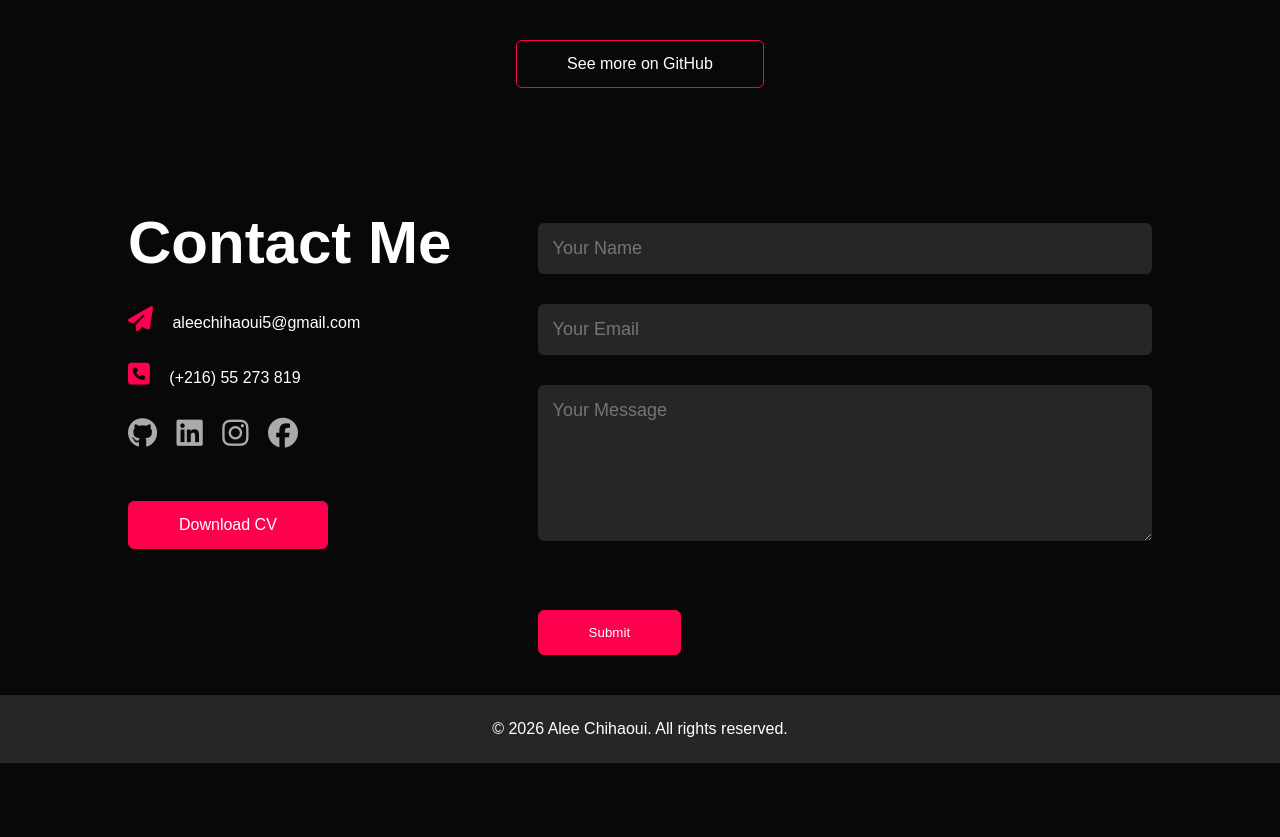
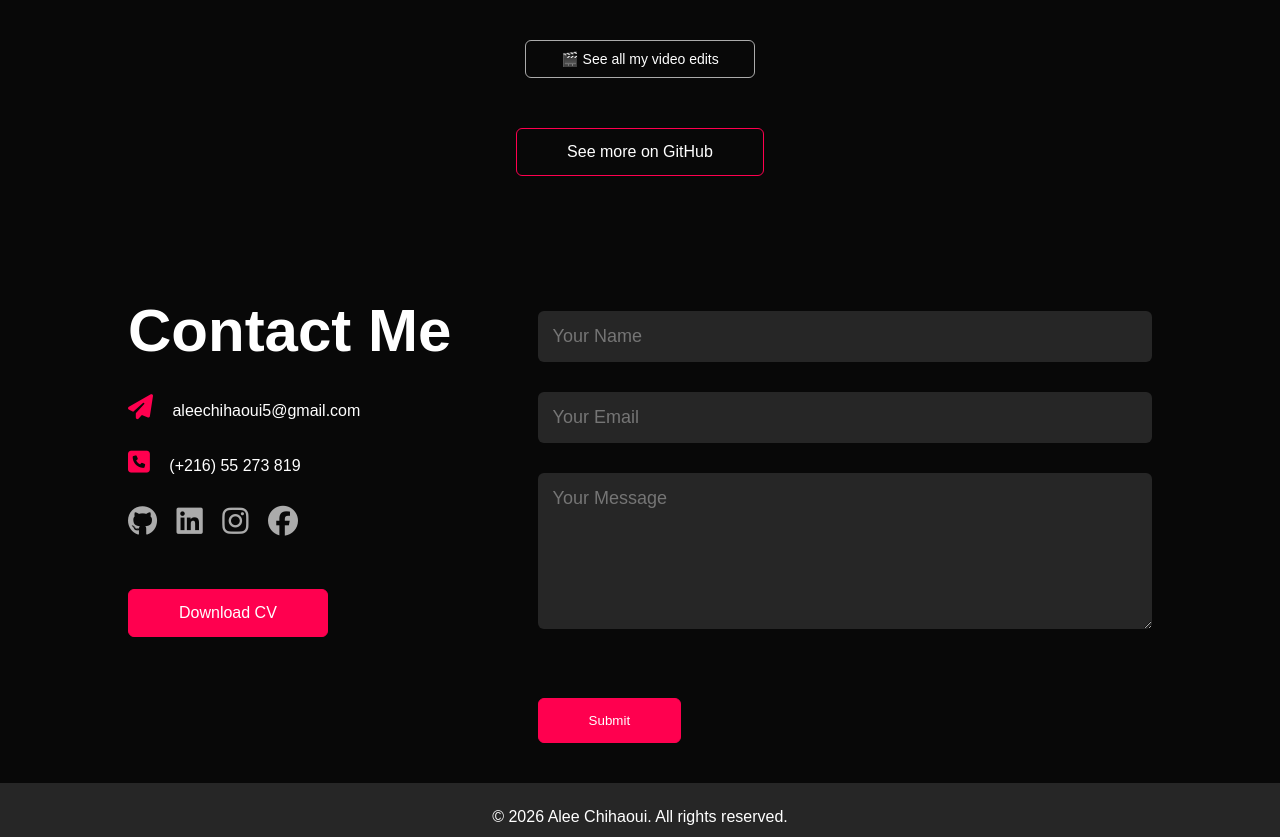
Before and after one commit to aleechihaoui/My_Portfolio, a plain HTML site: page index.html in a window 1280 px wide. Shown: the part 3752-4589 px from the top of the page. Before the commit the page ends 4515 px from the top, so only its background shows below. Drawn offline with Linux system fonts and the light colour scheme.

Commit message:
Complete portfolio - all projects, Smart Budget, videos

```diff
--- a/index.html
+++ b/index.html
@@ -341,6 +341,7 @@
           </div>
         </div>
 
+        <a href="https://drive.google.com/drive/folders/18j-xSX9oqVylI5Ew_ZeuXBlwyRhEB5vy?usp=sharing" target="_blank" class="btn btn-video">🎬 See all my video edits</a>
         <a href="https://github.com/aleechihaoui" target="_blank" class="btn">See more on GitHub</a>
       </div>
     </div>
--- a/style.css
+++ b/style.css
@@ -289,7 +289,15 @@ nav ul li a:hover::after{
 }
 .btn:hover{
     background: #ff004f;
-
+}
+.btn-video {
+    border-color: #ababab;
+    font-size: 14px;
+    padding: 10px 35px;
+    margin-bottom: 0;
+}
+.btn-video:hover {
+    background: #ababab;
 }
 
 /*---------------Contact----------------*/
```
